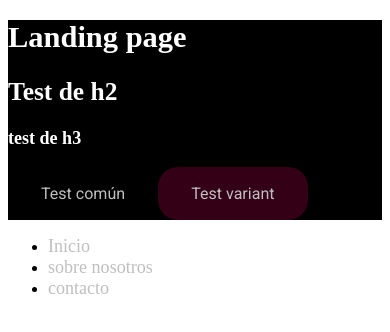
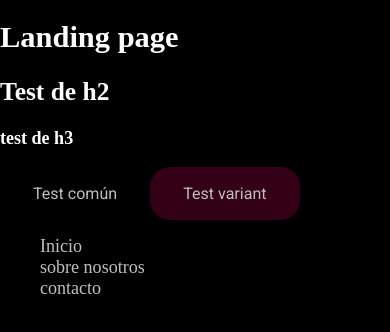
Before and after one commit to codelens-it/sexshop-landing-page, a React (Vite) app: page / in a window 390 px wide. Shown: the top 332 px of the page. Built offline with nearby package versions, Linux system fonts and the light colour scheme; a web font is replaced by a local one.

Commit message:
Config: Estilos css
Se agregan media querys y clases

```diff
--- a/src/index.css
+++ b/src/index.css
@@ -46,14 +46,23 @@ Declaración de fuente:
   --color-content: #bfbfbf;       /* Texto secundario */
   --font-family-text: 'Aboreto';  /*Fuente para títulos y navbar*/
   --font-family-content: 'Roboto';   /*Fuente para todo el resto del texto*/
-  --font-size-text: clamp(1.875rem, 1.7434rem + 0.6579vw, 2.8125rem); /*fuente para h1*/
-  --font-size-subtext: clamp(1.5625rem, 1.4309rem + 0.6579vw, 2.5rem); /*fuente para h2*/
+  --font-size-text: clamp(1.875rem, 1.7434rem + 0.6579vw, 2.8125rem);
+  --font-size-subtext: clamp(1.5625rem, 1.4309rem + 0.6579vw, 2.5rem);
   --font-size-h3:  clamp(1.125rem, 1.1075rem + 0.0877vw, 1.25rem);
-  --font-size-content: clamp(1rem, 0.9825rem + 0.0877vw, 1.125rem); /*fuente para párrafos y buttons*/
-  --font-size-link: clamp(1.125rem, 1.1075rem + 0.0877vw, 1.25rem); /*fuente span, links, navbar y footer*/
+  --font-size-content: clamp(1rem, 0.9825rem + 0.0877vw, 1.125rem);
+  --font-size-link: clamp(1.125rem, 1.1075rem + 0.0877vw, 1.25rem);
 
 }
 
+* {
+  box-sizing: border-box;
+}
+
+html, body {
+  margin: 0;
+  padding: 0;
+  background-color: var(--color-bg);
+}
 
 h1 {
   font-family: var(--font-family-text);
@@ -98,7 +107,7 @@ i {
   width: 40px;
 }
 
-
+/*MOVER*/
 button {
   font-family: var(--font-family-content);
   font-size: var(--font-size-content);
@@ -114,7 +123,32 @@ button.variant-btn {
   background-color: var(--fucsia-variant);
 }
 
+.item-center {
+  display: flex;
+  justify-content: center;
+  align-items: center;
+  align-content: center;
+}
 
-.testdiv {
-  background-color: var(--color-bg);
+.container-size {
+  width: 100%;
+  height: auto;
 }
+
+.section {
+  padding: 50px 10px;
+}
+
+/*TABLET*/
+@media (min-width: 768px ) {
+  .section {
+    padding: 50px 36px;
+  }
+}
+
+/*DESKTOP*/
+@media (min-width: 1440px ) {
+  .section {
+    padding: 70px 50px;
+  }
+}
```
